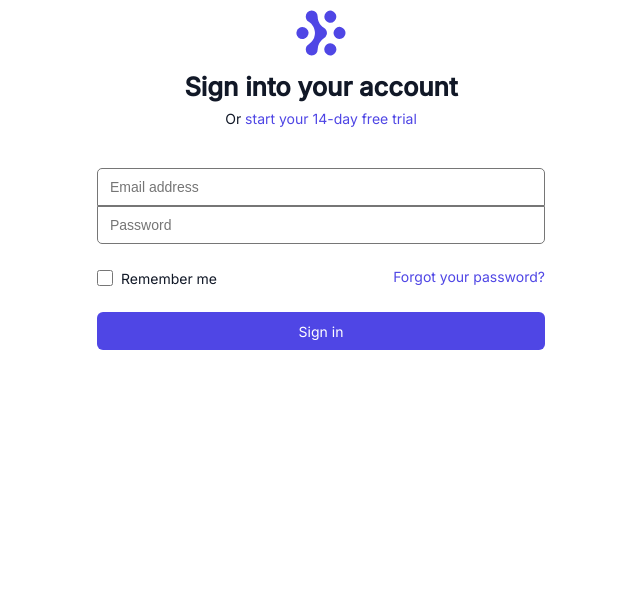
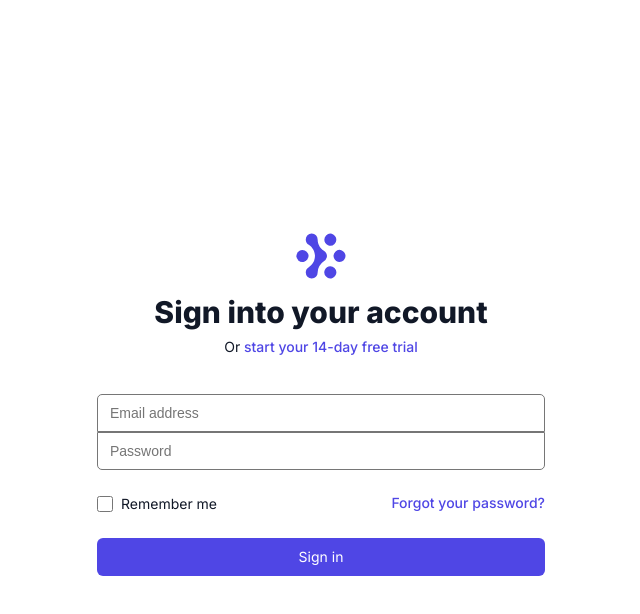
Before and after one commit to Frappyy/tailwind-login, a plain HTML site: page index.html in a window 1280 px wide. Shown: the whole page, without its empty margins (319-959 px from the left). Drawn offline with Linux system fonts and the light colour scheme.

Commit message:
html & body size fix

```diff
--- a/style.css
+++ b/style.css
@@ -1,4 +1,4 @@
-@import url('https://fonts.googleapis.com/css2?family=Inter:wght@300;400;500&display=swap');
+@import url('https://fonts.googleapis.com/css2?family=Inter:wght@300;400;500;600;700;800&display=swap');
 
 * {
     margin: 0;
@@ -6,11 +6,13 @@
     box-sizing: border-box;
 }
 
-body {
+body, html {
     display: flex;
     justify-content: center;
     align-content: center;
     align-items: center;
+    height: 100%;
+    margin: 0;
 }
 
 .border-r-top {
@@ -35,7 +37,7 @@ body {
     color: #111827;
     font-family: 'Inter', sans-serif;
     text-align: center;
-    font-size: 16.98px;
+    font-size: 20px;
 }
 
 .login {
@@ -109,6 +111,7 @@ body {
 
 .title h2 {
     margin-top: 0.83rem;
+    font-weight: 800;
 }
 
 .title p {
@@ -118,5 +121,6 @@ body {
 
 a {
     font-family: 'Inter', sans-serif;
+    font-weight: 500;
     color: #4f46e5;
 }
```
